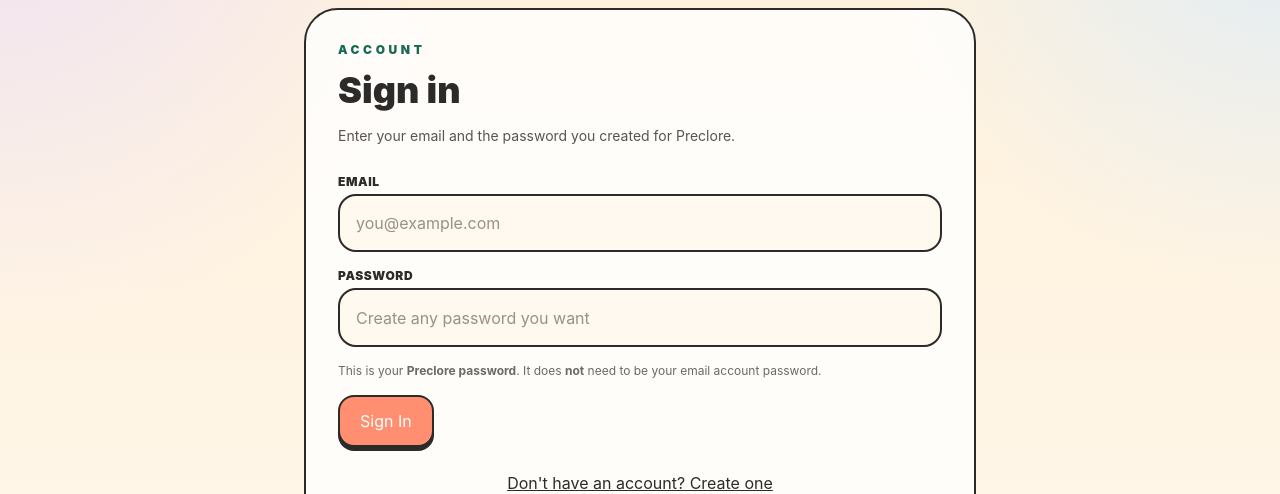
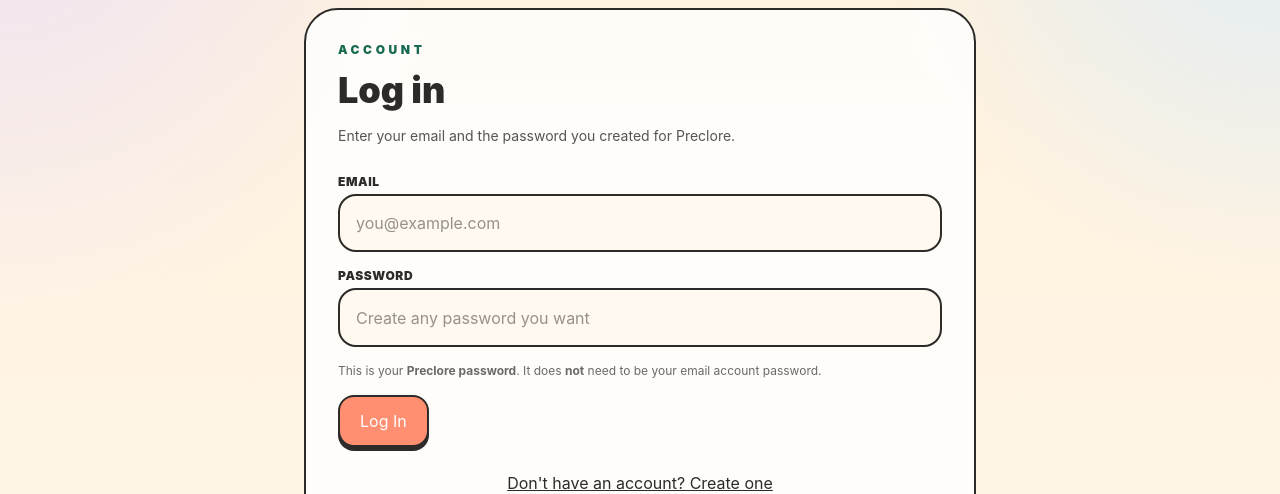
Before and after one commit to sai69692011-wq/Preclore, a Next.js app: page /auth in a window 1280 px wide. Shown: the part 122-616 px from the top of the page. Built offline with nearby package versions, Linux system fonts and the light colour scheme; no server answers.

Commit message:
Change 'Sign in' to 'Log in' in auth page

```diff
--- a/app/auth/page.jsx
+++ b/app/auth/page.jsx
@@ -215,7 +215,7 @@
       </div>
 
       <h1 className="mt-3 text-4xl font-black text-ink">
-        {isSignUp ? 'Create your account' : 'Sign in'}
+        {isSignUp ? 'Create your account' : 'Log in'}
       </h1>
 
       <p className="mt-3 text-sm leading-7 text-ink/80">
@@ -339,7 +339,7 @@
             disabled={loading || Boolean(emailError) || Boolean(passwordError)}
             variant="primary"
           >
-            {loading ? 'Processing...' : isSignUp ? 'Create Account' : 'Sign In'}
+            {loading ? 'Processing...' : isSignUp ? 'Create Account' : 'Log In'}
           </TactileButton>
         </div>
       </form>
@@ -354,7 +354,7 @@
           }}
           className="text-sm font-semibold underline transition-opacity hover:opacity-80"
         >
-          {isSignUp ? 'Already have an account? Sign in' : "Don't have an account? Create one"}
+          {isSignUp ? 'Already have an account? Log in' : "Don't have an account? Create one"}
         </button>
       </div>
     </div>
```
